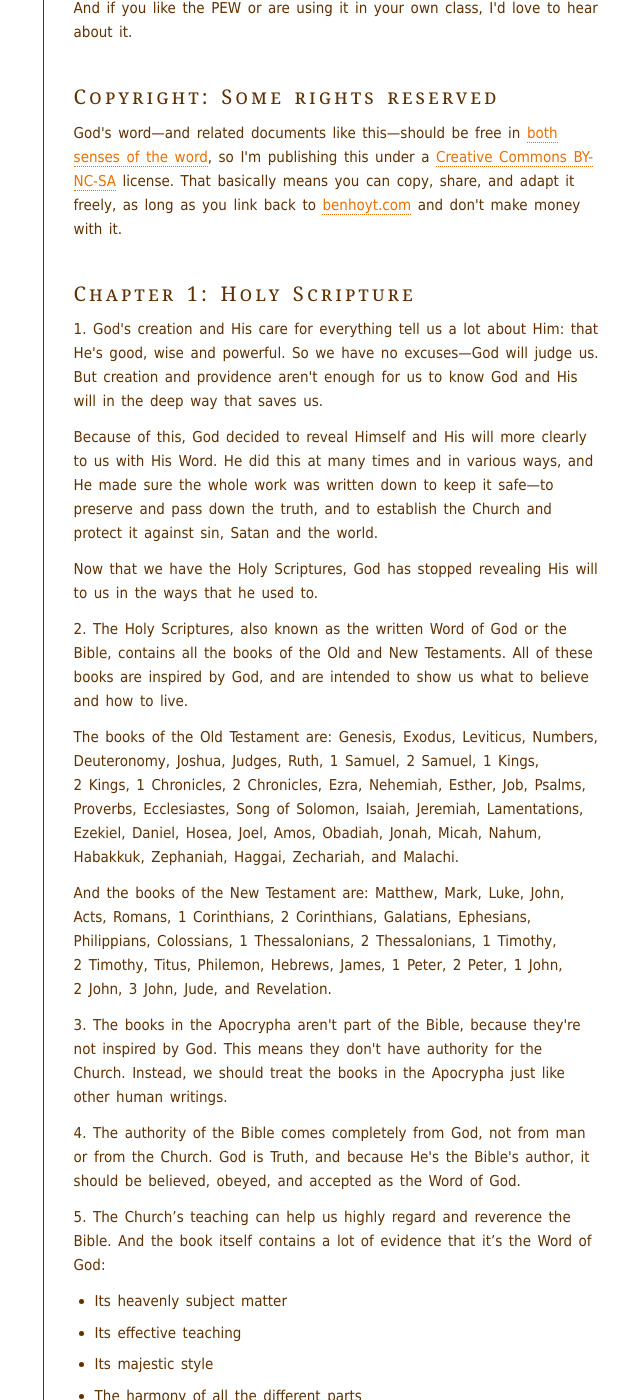
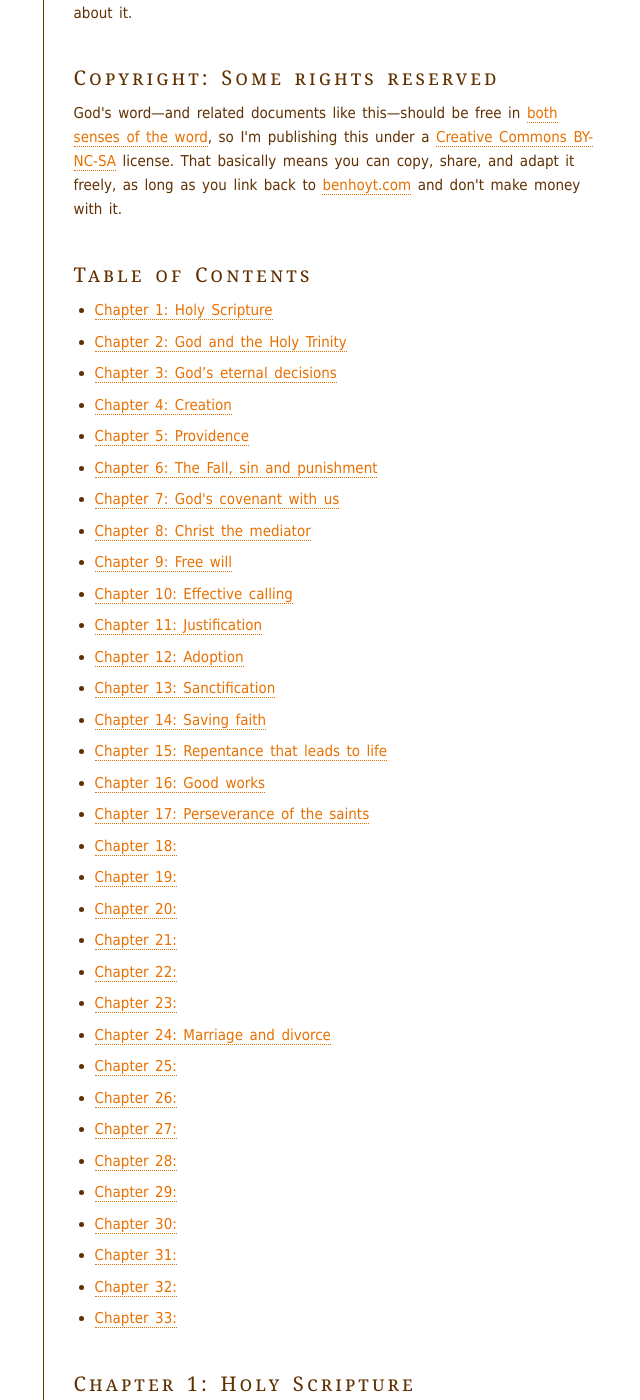
Before and after one commit to benhoyt/benhoyt.github.com, a Jekyll site: the page built from writings-plain-english-westminster.html, in a window 1280 px wide and 1400 px high, scrolled down 1028 px. Shown: the whole window, without its empty margins (391-1031 px from the left). Built offline with Jekyll 4.4.1, drawn with Linux system fonts in a browser that asks for light colours; some of the changed text lies outside the part shown.

Commit message:
Added table of contents with chapter titles

```diff
--- a/writings-plain-english-westminster.html
+++ b/writings-plain-english-westminster.html
@@ -8,41 +8,10 @@ permalink: /writings/plain-english-westminster/index.html
 
 <blockquote class='no-print'>
 <p><b>Go to:</b>
- <a href='#introduction'>Introduction</a>
- <a href='#copyright'>Copyright</a>
- <a href="#chapter1">1</a>
- <a href="#chapter2">2</a>
- <a href="#chapter3">3</a>
- <a href="#chapter4">4</a>
- <a href="#chapter5">5</a>
- <a href="#chapter6">6</a>
- <a href="#chapter7">7</a>
- <a href="#chapter8">8</a>
- <a href="#chapter9">9</a>
- <a href="#chapter10">10</a>
- <a href="#chapter11">11</a>
- <a href="#chapter12">12</a>
- <a href="#chapter13">13</a>
- <a href="#chapter14">14</a>
- <a href="#chapter15">15</a>
- <a href="#chapter16">16</a>
- <a href="#chapter17">17</a>
- <a href="#chapter18">18</a>
- <a href="#chapter19">19</a>
- <a href="#chapter20">20</a>
- <a href="#chapter21">21</a>
- <a href="#chapter22">22</a>
- <a href="#chapter23">23</a>
- <a href="#chapter24">24</a>
- <a href="#chapter25">25</a>
- <a href="#chapter26">26</a>
- <a href="#chapter27">27</a>
- <a href="#chapter28">28</a>
- <a href="#chapter29">29</a>
- <a href="#chapter30">30</a>
- <a href="#chapter31">31</a>
- <a href="#chapter32">32</a>
- <a href="#chapter33">33</a>
+ <a href='#introduction'>Introduction</a> |
+ <a href='#copyright'>Copyright</a> |
+ <a href='#toc'>Table of Contents</a> |
+ <a href="#chapter1">Chapters</a>
 </p>
 </blockquote>
 
@@ -69,6 +38,45 @@ permalink: /writings/plain-english-westminster/index.html
 <h2 id="copyright">Copyright: Some rights reserved</h2>
 
 <p>God's word—and related documents like this—should be free in <a href="http://en.wikipedia.org/wiki/Gratis_versus_libre">both senses of the word</a>, so I'm publishing this under a <a href="http://creativecommons.org/licenses/by-nc-sa/3.0/">Creative Commons BY-NC-SA</a> license. That basically means you can copy, share, and adapt it freely, as long as you link back to <a href="http://benhoyt.com/">benhoyt.com</a> and don't make money with it.</p>
+
+
+<h2 id="toc">Table of Contents</h2>
+
+<ul>
+ <li><a href="#chapter1">Chapter 1: Holy Scripture</a></li>
+ <li><a href="#chapter2">Chapter 2: God and the Holy Trinity</a></li>
+ <li><a href="#chapter3">Chapter 3: God’s eternal decisions</a></li>
+ <li><a href="#chapter4">Chapter 4: Creation</a></li>
+ <li><a href="#chapter5">Chapter 5: Providence</a></li>
+ <li><a href="#chapter6">Chapter 6: The Fall, sin and punishment</a></li>
+ <li><a href="#chapter7">Chapter 7: God's covenant with us</a></li>
+ <li><a href="#chapter8">Chapter 8: Christ the mediator</a></li>
+ <li><a href="#chapter9">Chapter 9: Free will</a></li>
+ <li><a href="#chapter10">Chapter 10: Effective calling</a></li>
+ <li><a href="#chapter11">Chapter 11: Justification</a></li>
+ <li><a href="#chapter12">Chapter 12: Adoption</a></li>
+ <li><a href="#chapter13">Chapter 13: Sanctification</a></li>
+ <li><a href="#chapter14">Chapter 14: Saving faith</a></li>
+ <li><a href="#chapter15">Chapter 15: Repentance that leads to life</a></li>
+ <li><a href="#chapter16">Chapter 16: Good works</a></li>
+ <li><a href="#chapter17">Chapter 17: Perseverance of the saints</a></li>
+ <li><a href="#chapter18">Chapter 18: </a></li>
+ <li><a href="#chapter19">Chapter 19: </a></li>
+ <li><a href="#chapter20">Chapter 20: </a></li>
+ <li><a href="#chapter21">Chapter 21: </a></li>
+ <li><a href="#chapter22">Chapter 22: </a></li>
+ <li><a href="#chapter23">Chapter 23: </a></li>
+ <li><a href="#chapter24">Chapter 24: Marriage and divorce</a></li>
+ <li><a href="#chapter25">Chapter 25: </a></li>
+ <li><a href="#chapter26">Chapter 26: </a></li>
+ <li><a href="#chapter27">Chapter 27: </a></li>
+ <li><a href="#chapter28">Chapter 28: </a></li>
+ <li><a href="#chapter29">Chapter 29: </a></li>
+ <li><a href="#chapter30">Chapter 30: </a></li>
+ <li><a href="#chapter31">Chapter 31: </a></li>
+ <li><a href="#chapter32">Chapter 32: </a></li>
+ <li><a href="#chapter33">Chapter 33: </a></li>
+</ul>
 
 
 <h2 id="chapter1">Chapter 1: Holy Scripture</h2>
@@ -421,4 +429,4 @@ permalink: /writings/plain-english-westminster/index.html
 
 <h2>TODO</h2>
 
-<p>Finish chapters, proofread, add smart quotes, bold the sub-section numbers with a class?</p>
+<p>Catch up on chapter 3ff, finish chapters, proofread, add smart quotes, bold the sub-section numbers with a class?</p>
```
Also changed, not shown: 1 other file.
